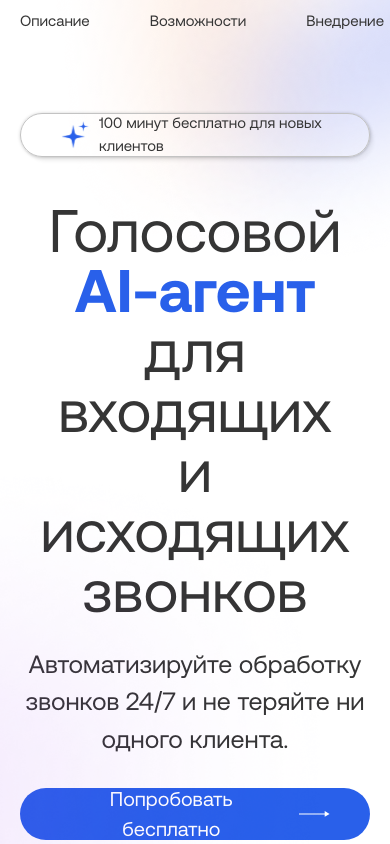
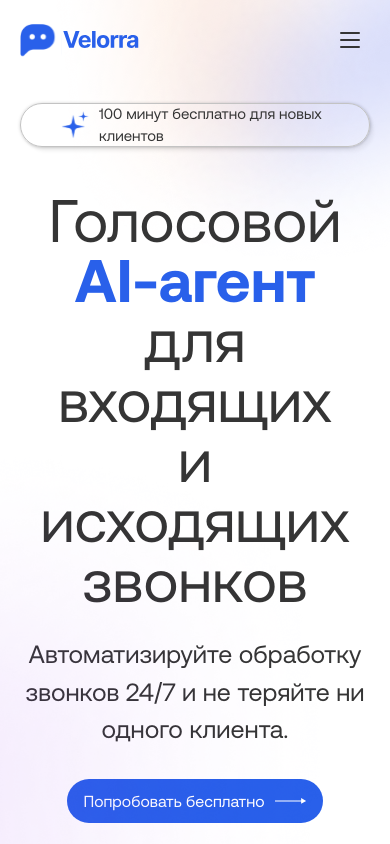
Before and after one commit to GRIZLI-RGB/velorra-landing, a Next.js app: page / in a window 390 px wide. Shown: the top 844 px of the page. Built offline with nearby package versions, Linux system fonts and the light colour scheme.

Commit message:
Адаптив для header и основных компонентов

```diff
--- a/app/page.tsx
+++ b/app/page.tsx
@@ -22,10 +22,10 @@ export default function LandingPage() {
 				className="pointer-events-none absolute top-0 right-0 z-0 select-none"
 			/>
 
-			<div className="relative z-10 pt-2.5">
+			<div className="relative z-10 pt-9 max-md:pt-4">
 				<Header />
-				<Hero className="mt-20 mb-[50px]" />
-				<div className="flex flex-col gap-40">
+				<Hero className="mt-20 mb-[50px] max-md:mt-10 max-md:mb-8" />
+				<div className="flex flex-col gap-40 max-md:gap-20">
 					<Stages />
 					<Examples />
 					<Features />
@@ -35,9 +35,9 @@ export default function LandingPage() {
 					<LaunchPath />
 					<MakesMoney />
 					<Tariffs />
+					<EntryForm />
+					<Footer />
 				</div>
-				<EntryForm className="my-[200px]" />
-				<Footer />
 			</div>
 		</div>
 	);
--- a/components/landing/header.tsx
+++ b/components/landing/header.tsx
@@ -1,3 +1,6 @@
+"use client";
+
+import { useState, useEffect } from "react";
 import Link from "next/link";
 import Logo from "@/components/landing/ui/logo";
 import clsx from "clsx";
@@ -14,14 +17,26 @@ const RIGHT_LINKS = [
 	{ href: "#partners", label: "Партнерам" },
 ];
 
+const ALL_LINKS = [...LEFT_LINKS, ...RIGHT_LINKS];
+
 const LINK_CLASSNAME =
 	"relative text-center text-[15px] font-normal text-[#353535] transition-colors hover:text-[#1f1f1f] after:absolute after:left-1/2 after:-translate-x-1/2 after:bottom-[-4px] after:h-[1.5px] after:w-0 after:bg-[#353535] after:rounded-full after:transition-all after:duration-300 hover:after:w-full";
 
 export default function Header({ className }: { className?: string }) {
+	const [menuOpen, setMenuOpen] = useState(false);
+
+	useEffect(() => {
+		document.body.style.overflow = menuOpen ? "hidden" : "";
+		return () => {
+			document.body.style.overflow = "";
+		};
+	}, [menuOpen]);
+
 	return (
 		<header className={clsx(className)}>
-			<div className="default-container grid grid-cols-[1fr_auto_1fr] items-center">
-				<nav className="flex items-center justify-start gap-[60px]">
+			{/* Desktop */}
+			<div className="default-container hidden items-center grid-cols-[1fr_auto_1fr] md:grid">
+				<nav className="flex items-center justify-start gap-4 lg:gap-[60px]">
 					{LEFT_LINKS.map((link) => (
 						<Link
 							key={link.href}
@@ -37,7 +52,7 @@ export default function Header({ className }: { className?: string }) {
 					<Logo />
 				</div>
 
-				<nav className="flex items-center justify-end gap-[60px]">
+				<nav className="flex items-center justify-end gap-4 lg:gap-[60px]">
 					{RIGHT_LINKS.map((link) => (
 						<Link
 							key={link.href}
@@ -49,6 +64,63 @@ export default function Header({ className }: { className?: string }) {
 					))}
 				</nav>
 			</div>
+
+			{/* Mobile */}
+			<div className="default-container flex items-center justify-between md:hidden">
+				<Logo />
+
+				<button
+					type="button"
+					aria-label={menuOpen ? "Закрыть меню" : "Открыть меню"}
+					aria-expanded={menuOpen}
+					onClick={() => setMenuOpen((v) => !v)}
+					className="relative z-50 flex h-10 w-10 items-center justify-center"
+				>
+					<span className="flex flex-col gap-[5px]">
+						<span
+							className={clsx(
+								"h-[2px] w-5 rounded-full bg-[#353535] transition-all duration-300",
+								menuOpen && "translate-y-[7px] rotate-45",
+							)}
+						/>
+						<span
+							className={clsx(
+								"h-[2px] w-5 rounded-full bg-[#353535] transition-all duration-300",
+								menuOpen && "opacity-0",
+							)}
+						/>
+						<span
+							className={clsx(
+								"h-[2px] w-5 rounded-full bg-[#353535] transition-all duration-300",
+								menuOpen && "-translate-y-[7px] -rotate-45",
+							)}
+						/>
+					</span>
+				</button>
+			</div>
+
+			{/* Mobile overlay */}
+			<div
+				className={clsx(
+					"fixed inset-0 z-40 flex flex-col items-center justify-center bg-white transition-all duration-300 md:hidden",
+					menuOpen
+						? "visible opacity-100"
+						: "pointer-events-none invisible opacity-0",
+				)}
+			>
+				<nav className="flex flex-col items-center gap-8">
+					{ALL_LINKS.map((link) => (
+						<Link
+							key={link.href}
+							href={link.href}
+							onClick={() => setMenuOpen(false)}
+							className="text-xl font-normal text-[#353535] transition-colors hover:text-[#1f1f1f]"
+						>
+							{link.label}
+						</Link>
+					))}
+				</nav>
+			</div>
 		</header>
 	);
 }
--- a/components/landing/launch-path.tsx
+++ b/components/landing/launch-path.tsx
@@ -11,7 +11,8 @@ const STEPS_TOP: Step[] = [
 	{
 		id: "01",
 		title: "Короткий бриф\nи цель внедрения",
-    description: "Естественная речь, квалификация запроса, выявление потребности.",
+		description:
+			"Естественная речь, квалификация запроса, выявление потребности.",
 	},
 	{
 		id: "02",
@@ -65,7 +66,9 @@ function StepCard({ id, title, description }: Step) {
 					</span>
 				))}
 			</h3>
-      <p className="mt-2 text-[15px] leading-[130%] text-[#7C7C7C]">{description}</p>
+			<p className="mt-2 text-[15px] leading-[130%] text-[#7C7C7C]">
+				{description}
+			</p>
 		</article>
 	);
 }
@@ -87,14 +90,11 @@ export default function LaunchPath({ className }: { className?: string }) {
 			/>
 
 			<div className="default-container relative z-10">
-        <div className="mx-auto max-w-[730px]">
-          <Title className="text-[58px]! leading-[100%]!" align="left">
-            Быстрый запуск без боли
-            <br />и технических сложностей
+				<Title className="max-w-[600px] mx-auto">
+					Быстрый запуск без боли и технических сложностей
 				</Title>
-        </div>
 
-        <div className="relative mt-[42px]">
+				<div className="relative mt-10">
 					<div className="absolute left-[70px] right-[280px] top-5 flex justify-between pointer-events-none">
 						<svg
 							xmlns="http://www.w3.org/2000/svg"
@@ -188,7 +188,8 @@ export default function LaunchPath({ className }: { className?: string }) {
 						}}
 					>
 						<span className="text-[15px]">
-              Интеграция Velorra занимает от 1 рабочего дня, под ключ.
+							Интеграция Velorra занимает от 1 рабочего дня, под
+							ключ.
 						</span>
 					</div>
 				</div>
--- a/components/landing/personal-account.tsx
+++ b/components/landing/personal-account.tsx
@@ -42,13 +42,14 @@ export default function PersonalAccount({ className }: { className?: string }) {
             <button
               onClick={prev}
               aria-label="Предыдущий слайд"
-              className="absolute -left-16 z-10 flex h-10 w-10 shrink-0 cursor-pointer items-center justify-center"
+              className="absolute left-3 z-10 flex h-9 w-9 shrink-0 cursor-pointer items-center justify-center min-[1169px]:-left-16 min-[1169px]:h-10 min-[1169px]:w-10 max-[768px]:h-8 max-[768px]:w-8"
             >
               <Image
                 src="/images/personal-account/slider/arrow-left.svg"
                 alt=""
                 width={11}
                 height={32}
+                className="h-8 w-auto max-[768px]:h-6"
               />
             </button>
 
@@ -74,13 +75,14 @@ export default function PersonalAccount({ className }: { className?: string }) {
             <button
               onClick={next}
               aria-label="Следующий слайд"
-              className="absolute -right-16 z-10 flex h-10 w-10 shrink-0 cursor-pointer items-center justify-center"
+              className="absolute right-3 z-10 flex h-9 w-9 shrink-0 cursor-pointer items-center justify-center min-[1169px]:-right-16 min-[1169px]:h-10 min-[1169px]:w-10 max-[768px]:h-8 max-[768px]:w-8"
             >
               <Image
                 src="/images/personal-account/slider/arrow-right.svg"
                 alt=""
                 width={11}
                 height={32}
+                className="h-8 w-auto max-[768px]:h-6"
               />
             </button>
           </div>
--- a/components/landing/ui/button.tsx
+++ b/components/landing/ui/button.tsx
@@ -8,14 +8,18 @@ type ButtonProps = {
 	className?: string;
 };
 
-export default function Button({ text, fullWidth = false, className }: ButtonProps) {
+export default function Button({
+	text,
+	fullWidth = false,
+	className,
+}: ButtonProps) {
 	return (
 		<button
 			type="submit"
 			className={clsx(
-        "inline-flex h-[52px] items-center justify-center gap-4 rounded-full bg-(--color-blue) px-10 text-[20px] text-white transition-opacity hover:opacity-90",
+				"inline-flex h-[52px] max-md:h-11 max-md:gap-2.5 max-md:px-4 items-center justify-center gap-4 rounded-full bg-(--color-blue) px-10 text-[20px] max-md:text-[16px] text-white transition-opacity hover:opacity-90",
 				fullWidth && "w-full",
-        className
+				className,
 			)}
 		>
 			<span>{text}</span>
--- a/components/landing/ui/logo.tsx
+++ b/components/landing/ui/logo.tsx
@@ -8,7 +8,7 @@ type LogoProps = {
 export default function Logo({ className }: LogoProps) {
 	return (
 		<Link href="/" aria-label="Velorra home" className={className}>
-			<img src="/logo.svg" alt="Velorra" width={155} height={61} />
+			<img className="max-sm:w-[120px]" src="/logo.svg" alt="Velorra" width={155} height={61} />
 		</Link>
 	);
 }
--- a/components/landing/ui/title.tsx
+++ b/components/landing/ui/title.tsx
@@ -23,7 +23,7 @@ export default function Title({
   className = "",
 }: TitleProps) {
   const Tag = as;
-  const classes = `text-[45px] leading-[120%] font-bold ${alignClasses[align]} ${className}`.trim();
+  const classes = `max-md:text-[32px] text-[45px] leading-[120%] font-bold ${alignClasses[align]} ${className}`.trim();
 
   return <Tag className={classes}>{children}</Tag>;
 }
```
Lines whose indentation alone changed are shown as unchanged.
